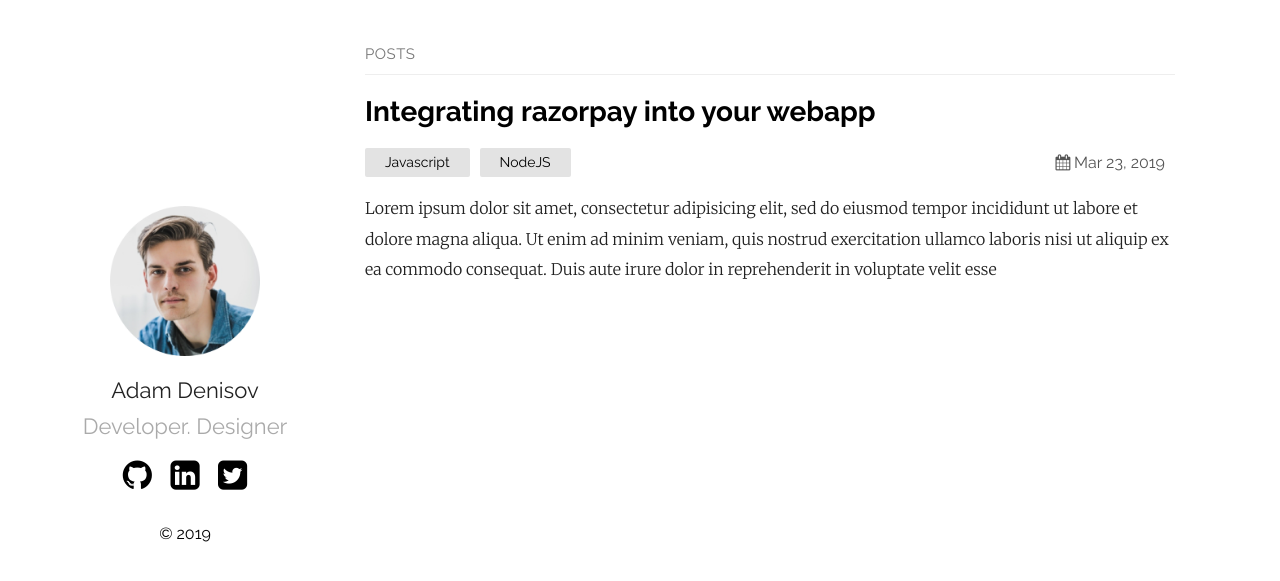
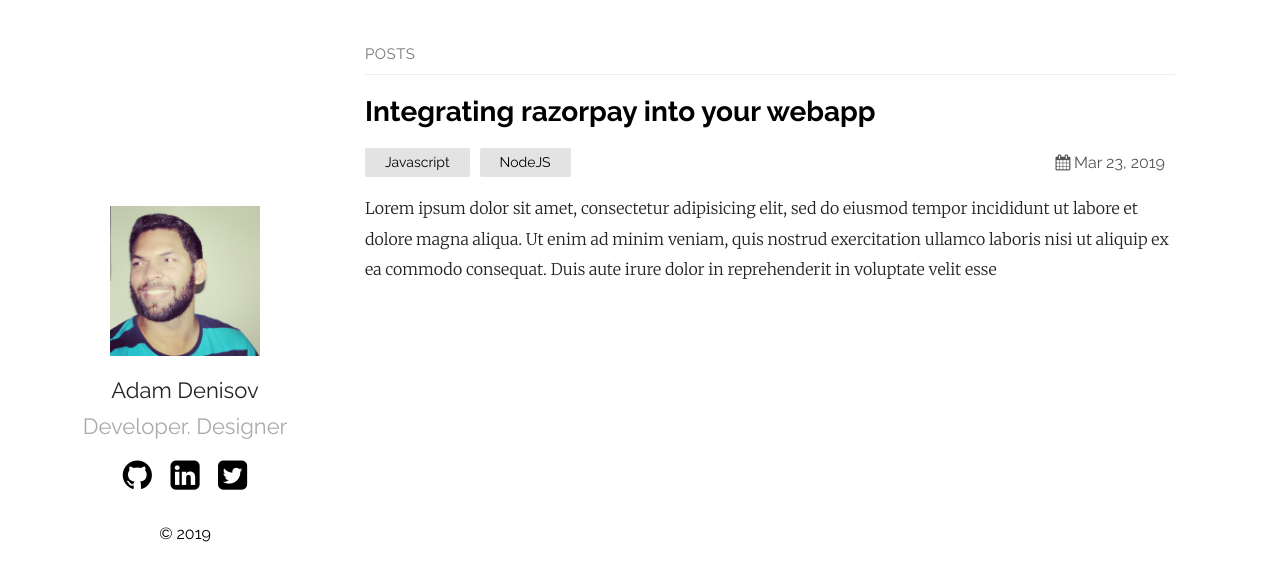
Before and after one commit to wendelanchieta/wendelanchieta.github.io, a Jekyll site: the page built from index.md, in a window 1280 px wide. Shown: the top 581 px of the page. Built offline with Jekyll 4.4.1, drawn with Linux system fonts in a browser that asks for light colours.

Commit message:
atualizando foto

```diff
--- a/_layouts/default.html
+++ b/_layouts/default.html
@@ -6,7 +6,7 @@
 <body>
 	<main class="container">
 		<section class="about">
-			<img src="{{ "/assets/portfolio.png" | relative_url }}" alt="{{ site.plainwhite.name }}">
+			<img src="{{ "/assets/wendelanchieta.jpg" | relative_url }}" alt="{{ site.plainwhite.name }}">
 			<h2>{{ site.plainwhite.name }}</h2>
 			<p class="tagline">{{ site.plainwhite.tagline }}</p>
 			<ul class="social">
```
Also changed, not shown: assets/wendelanchieta.jpg (added).
